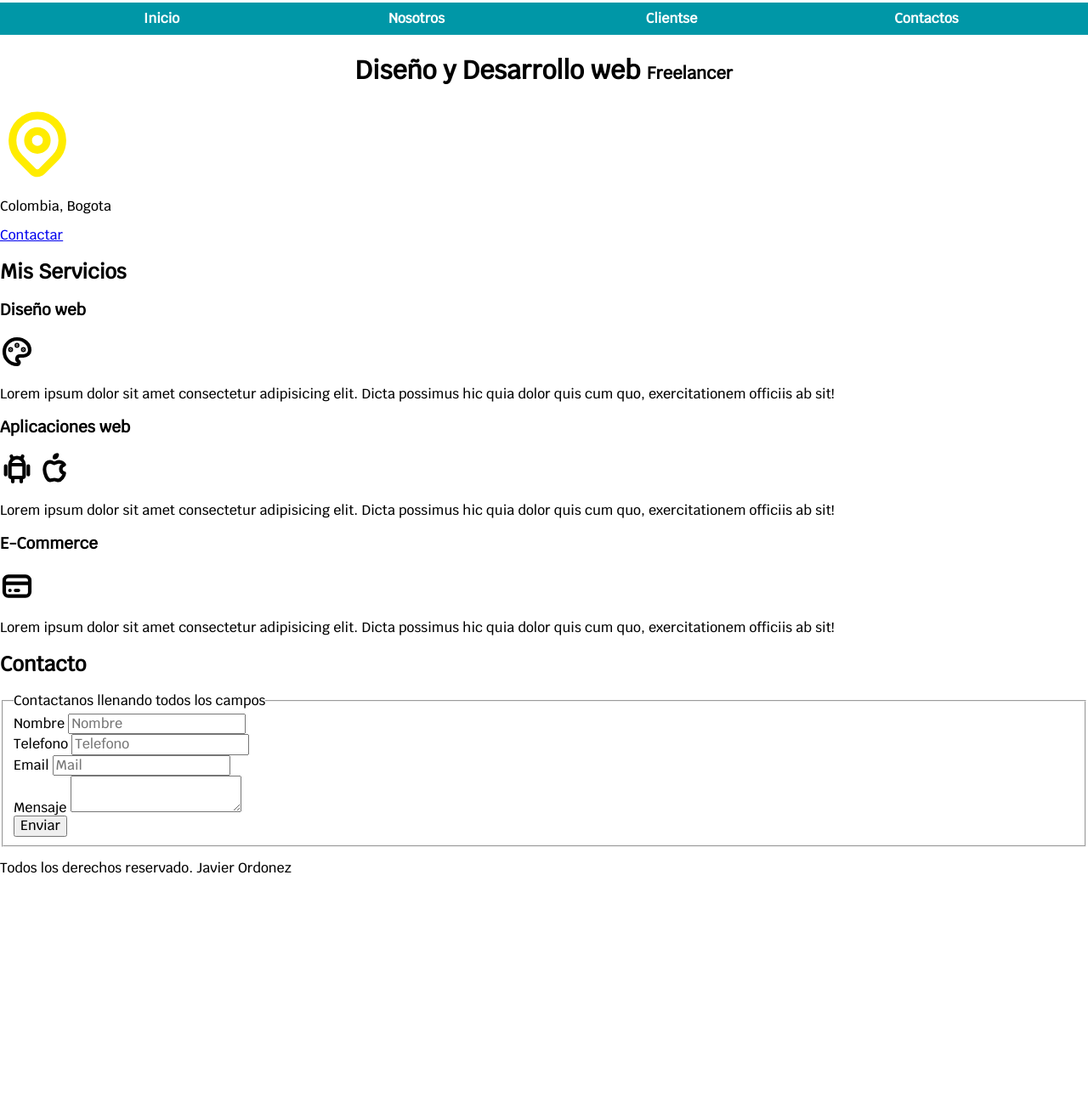
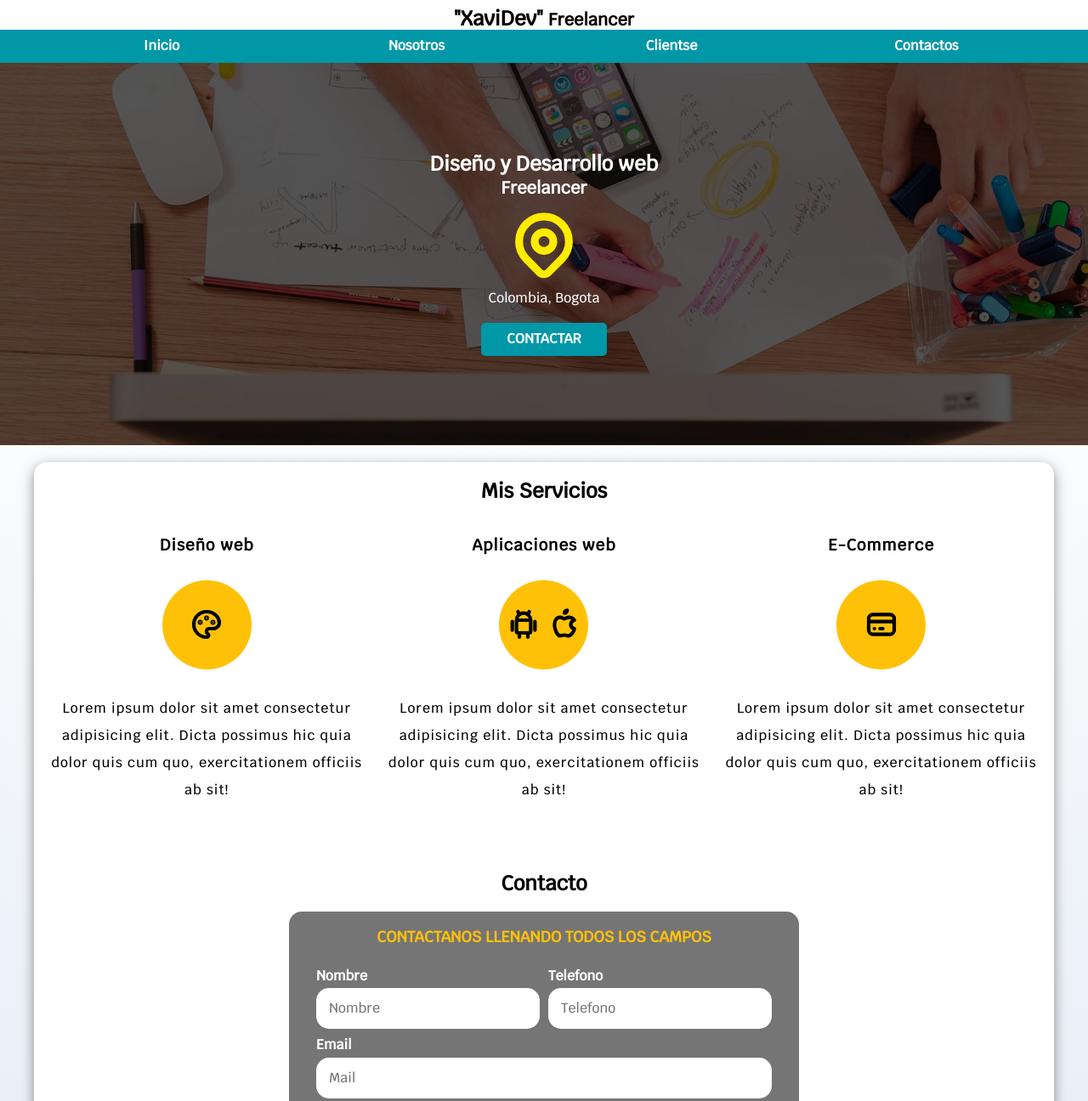
Before and after one commit to jordonez19/recreandoHtmlCss, a plain HTML site: page index.html in a window 1280 px wide. Shown: the part 72-1368 px from the top of the page at 85% size. Before the commit the page ends 1119 px from the top, so only its background shows below. Drawn offline with Linux system fonts and the light colour scheme.

Commit message:
template finalizado en modo responsive

```diff
--- a/css/style.css
+++ b/css/style.css
@@ -6,13 +6,14 @@
     --primario:  #ffc107  ;
     --segundario: #0097a7;
     --gris: #757575;
+    --gris-claro: #DFE9F3;
 
 }
 
 *{
-    /* box-sizing: border-box;
+    box-sizing: border-box;
     padding:0;
-    margin: 0;  */
+    margin: 0;
 }
 
 html{
@@ -25,18 +26,38 @@ html{
 body{
     font-size: 16px;
     font-family: 'Krub', sans-serif;
+    background-image: linear-gradient(to top, #DFE9F3 0%, var(--blanco) 80%);
 }
 
-.titulo{
+/*  Utilities  */
+h1{
+    font-size:3.8;
+}
+h2{
+    font-size:2.8;
+}
+h3{
+    font-size:1.8;
+}
+h1, h2, h3, p{
     text-align: center;
-    font-size: 3rem;
-    font-weight: bolder;
+}
+.w-100{
+    width: 100%;
+}
+.flex{
+    display: flex;
+}
+.grid{
+    display: grid;
 }
 
+/* titulo */
 .titulo span{
     font-size:2rem;
 }
 
+/*  navbar */
 .navegacionPrincipal{
     background-color:var(--segundario);
 }
@@ -77,3 +98,220 @@ body{
     }
 
 }
+/*  Hero content */
+.hero{
+    background-image:url(/img/hero.jpg)  ;
+    background-repeat: no-repeat;
+    background-size: cover;
+    height:45rem;
+    position: relative;
+    margin-bottom: 2rem;
+}
+
+.contenido-hero{
+    position:absolute;
+    background:rgba(0, 0, 0, 0.672);
+    display:flex;
+    flex-direction:column;
+    align-items:center;
+    justify-content: center;
+    width:100%;
+    height:100%;
+}
+
+.contenido-hero .titulo,
+.contenido-hero p,
+.contenido-hero a
+{
+    color: var(--blanco);
+    margin: 1rem 0;
+
+}
+
+
+/*  button */
+.btn{
+    background-color: var(--segundario);
+    padding: 1rem 3rem;
+    margin: 2rem 0 0 0;
+    border-radius: .5rem;
+    text-transform: uppercase;
+    text-decoration: none;
+    font-weight:800;
+    text-align: center;
+    width: auto;
+    color: var(--blanco);
+    border: none;
+    cursor:pointer;
+}
+
+@media (max-width: 490px)  {
+    .btn{
+        width: 90%;
+    }
+    input[type="submit"]{
+        width: 100%;
+    }
+}
+
+@media (max-width: 648px) {
+    input[type="submit"]{
+        width: 100%;
+    }
+}
+
+/* Main content */
+
+.sombra{
+    -webkit-box-shadow: 0px 5px 15px 0px rgba(97,97,97,0.7);
+    -moz-box-shadow: 0px 5px 15px 0px rgba(97,97,97,0.7);
+    box-shadow: 0px 5px 15px 0px rgba(97,97,97,0.7);
+    background: var(--blanco);
+    padding:2rem;
+    border-radius: 1.5rem;
+}
+
+/* Servicios  */
+
+.servicios{
+    grid-gap: 30px;
+}
+
+.servicios,
+.navegacionPrincipal,
+.campos,
+.contacto,
+.footer{
+    scroll-snap-align: center;
+    scroll-snap-stop: always;
+}
+
+main section{
+    margin: 4rem 0;
+    text-align: center;
+}
+
+@media (min-width: 760px) {
+    .servicios{
+        display: grid;
+        grid-template-columns: repeat(3, 1fr);
+    }
+}
+.servicio{
+    display:flex;
+    flex-direction: column;
+    justify-content:center;
+    align-items:center;
+}
+.servicio h3{
+    letter-spacing: 1px;
+    font-weight: 800;
+}
+.servicio p{
+    line-height: 2;
+    letter-spacing: 1px;
+}
+
+.iconos{
+    margin: 3rem 0;
+    display:flex;
+    justify-content:space-evenly;
+    align-items:center;
+    background: var(--primario);
+    border-radius: 50%;
+    width:10.5rem;
+    height:10.5rem;
+}
+
+
+.contacto{
+    display: flex;
+    flex-direction: column;
+    justify-content:center;
+    align-items: center;
+}
+
+.formulario{
+    width: min(60rem, 100%);
+    background: var(--gris) ;
+    border-radius:15px;
+    padding:2rem;
+}
+.formulario fieldset{
+    border:none;
+    text-align: start;
+}
+.formulario legend{
+    text-align: center;
+    font-size: 1.8rem;
+    text-transform: uppercase;
+    font-weight: 700;
+    margin-bottom: 2rem;
+    color:  var(--primario);
+
+}
+
+.contenedor-campos{
+    display: grid;
+    grid-template-columns: repeat(2, 1fr);
+    grid-template-rows: auto auto 20rem;
+    column-gap: 1rem;
+}
+
+.campo{
+    margin-bottom:1rem;
+}
+
+.campo label{
+    color: var(--blanco);
+    font-weight: bold;
+    margin-bottom:0.5rem;
+    display : block;
+}
+
+.input-text{
+    width: 100%;
+    border: none;
+    padding: 1.5rem;
+    border-radius:15px;
+}
+
+.contacto-title{
+    margin-bottom: 2rem;
+}
+
+.campo textarea{
+    height: 20rem;
+    grid-column: 1 / 3;
+}
+
+.campo:nth-child(3) {
+    grid-column: 1 / 3;
+}
+
+.campo:nth-child(4){
+    grid-column: 1 / 3;
+}
+
+input.btn {
+    width: 100%;
+}
+.btn-campo{
+    margin:1.5rem 0;
+}
+
+@media (max-width: 648px ) {
+
+    .contenedor-campos{
+        display:flex;
+        flex-direction:column;
+    }
+
+}
+
+.footer {
+    padding: 25px;
+    font-size: 20px;
+    color: --var(primario);
+    color: var(--segundario);
+}
--- a/index.html
+++ b/index.html
@@ -12,9 +12,10 @@
 </head>
 <body>
     <header>
-        <h1 class="titulo">Javier Ordonez <span>Freelancer</span></h1>
+        <h1 class="titulo">Javier Ordonez <h2 class="titulo">"XaviDev" <span> Freelancer</span></h2>
     </header>
 
+    <!-- navbar -->
     <div class="nav-bg">
         <nav class="navegacionPrincipal content">
             <a href="#">Inicio</a>
@@ -23,27 +24,34 @@
             <a href="#">Contactos</a>
         </nav>
     </div>
+    <!-- end navbar -->
 
-    <section>
-        <h2 class="titulo"> Diseño y Desarrollo web <span>Freelancer</span> </h2>
-        <p>
+    <!-- contenido hero -->
+    <section class="hero" >
+        <div class="contenido-hero">
+            <h2 class="titulo"> Diseño y Desarrollo web
+                <div class="ubicacion">
+                    <span>Freelancer</span> </h2>
                     <svg xmlns="http://www.w3.org/2000/svg" class="icon icon-tabler icon-tabler-map-pin" width="88" height="88" viewBox="0 0 24 24" stroke-width="2.5" stroke="#ffec00" fill="none" stroke-linecap="round" stroke-linejoin="round">
                                 <path stroke="none" d="M0 0h24v24H0z" fill="none"/>
                         <circle cx="12" cy="11" r="3" />
                         <path d="M17.657 16.657l-4.243 4.243a2 2 0 0 1 -2.827 0l-4.244 -4.243a8 8 0 1 1 11.314 0z" />
                     </svg>
-        </p>
                     <p> Colombia, Bogota </p>
+                    <a href="#" class="btn" > Contactar </a>
+                </div>
+        </div>
+    </section>
+    <!-- end contenido hero -->
 
-        <a href="#"> Contactar </a>
-    </section>
-
-    <main>
+    <!-- main section -->
+    <main class="content sombra" >
+        <!-- Mis servicios  -->
         <h2> Mis Servicios </h2>
-
-        <section>
+        <div class="servicios" >
+            <section class="servicio" >
                 <h3> Diseño web </h3>
-            <p>
+                <div class="iconos">
                     <svg xmlns="http://www.w3.org/2000/svg" class="icon icon-tabler icon-tabler-palette" width="40" height="40" viewBox="0 0 24 24" stroke-width="2.5" stroke="#000000" fill="none" stroke-linecap="round" stroke-linejoin="round">
                         <path stroke="none" d="M0 0h24v24H0z" fill="none"/>
                         <path d="M12 21a9 9 0 1 1 0 -18a9 8 0 0 1 9 8a4.5 4 0 0 1 -4.5 4h-2.5a2 2 0 0 0 -1 3.75a1.3 1.3 0 0 1 -1 2.25" />
@@ -51,11 +59,13 @@
                         <circle cx="12" cy="7.5" r=".5" fill="currentColor" />
                         <circle cx="16.5" cy="10.5" r=".5" fill="currentColor" />
                     </svg>
+                    </div>
                 <p>Lorem ipsum dolor sit amet consectetur adipisicing elit. Dicta possimus hic quia dolor quis cum quo, exercitationem officiis ab sit!</p>
-        </setion>
+            </section>
 
-        <section>
+            <section class="servicio" >
                 <h3> Aplicaciones web </h3>
+                <div class="iconos">
                     <svg xmlns="http://www.w3.org/2000/svg" class="icon icon-tabler icon-tabler-brand-android" width="40" height="40" viewBox="0 0 24 24" stroke-width="2.5" stroke="#000000" fill="none" stroke-linecap="round" stroke-linejoin="round">
                         <path stroke="none" d="M0 0h24v24H0z" fill="none"/>
                         <line x1="4" y1="10" x2="4" y2="16" />
@@ -71,11 +81,13 @@
                         <path d="M9 7c-3 0 -4 3 -4 5.5c0 3 2 7.5 4 7.5c1.088 -.046 1.679 -.5 3 -.5c1.312 0 1.5 .5 3 .5s4 -3 4 -5c-.028 -.01 -2.472 -.403 -2.5 -3c-.019 -2.17 2.416 -2.954 2.5 -3c-1.023 -1.492 -2.951 -1.963 -3.5 -2c-1.433 -.111 -2.83 1 -3.5 1c-.68 0 -1.9 -1 -3 -1z" />
                         <path d="M12 4a2 2 0 0 0 2 -2a2 2 0 0 0 -2 2" />
                     </svg>
+                </div>
                 <p>Lorem ipsum dolor sit amet consectetur adipisicing elit. Dicta possimus hic quia dolor quis cum quo, exercitationem officiis ab sit!</p>
             </section>
 
-        <section>
+            <section class="servicio" >
                 <h3> E-Commerce </h3>
+                <div class="iconos">
                     <svg xmlns="http://www.w3.org/2000/svg" class="icon icon-tabler icon-tabler-credit-card" width="40" height="40" viewBox="0 0 24 24" stroke-width="2.5" stroke="#000000" fill="none" stroke-linecap="round" stroke-linejoin="round">
                         <path stroke="none" d="M0 0h24v24H0z" fill="none"/>
                         <rect x="3" y="5" width="18" height="14" rx="3" />
@@ -83,48 +95,46 @@
                         <line x1="7" y1="15" x2="7.01" y2="15" />
                         <line x1="11" y1="15" x2="13" y2="15" />
                     </svg>
+                </div>
                 <p>Lorem ipsum dolor sit amet consectetur adipisicing elit. Dicta possimus hic quia dolor quis cum quo, exercitationem officiis ab sit!</p>
             </section>
+        </div>
+        <!-- end Mis servicios  -->
 
-    </main>
-
-    <section>
-        <h2>Contacto</h2>
-
-        <form action="">
+        <section class="contacto" >
+            <h2 class="contacto-title">Contacto</h2>
+            <form action="" class="formulario">
                 <fieldset>
                     <legend>Contactanos llenando todos los campos</legend>
-                <div>
+                    <div class="contenedor-campos">
+                        <div class="campo" >
                             <label for="">Nombre </label>
-                    <input type="text" placeholder="Nombre" >
+                            <input class="input-text"  type="text" placeholder="Nombre" >
                         </div>
-
-                <div>
+                        <div class="campo" >
                             <label for="">Telefono</label>
-                    <input type="text" placeholder="Telefono" >
+                            <input class="input-text"  type="text" placeholder="Telefono" >
                         </div>
-
-                <div>
+                        <div class="campo campo-email" >
                             <label for="">Email</label>
-                    <input type="text" placeholder="Mail" >
+                            <input class="input-text"  type="text" placeholder="Mail" >
                         </div>
-
-                <div>
+                        <div class="campo" >
                             <label for="">Mensaje</label>
+                            <textarea class="input-text"  ></textarea>
                             <!-- name="" id="" cols="30" rows="10" -->
-                    <textarea ></textarea>
                         </div>
-
-                <div>
-                    <input type="submit" value="Enviar">
                     </div>
-
+                        <div class="campo btn-campo" >
+                            <input  type="submit" value="Enviar" class="btn">
+                        </div>
                 </fieldset>
             </form>
         </section>
-
-    <footer>
-        <p>Todos los derechos reservado. Javier Ordonez</p>
+    </main>
+    <!-- end main section -->
+    <footer class="footer" >
+        <p>Todos los derechos reservados. ©2021 XaviDev...</p>
     </footer>
 
 </body>
```
Also changed, not shown: js.js (deleted). Lines whose indentation alone changed are shown as unchanged.
